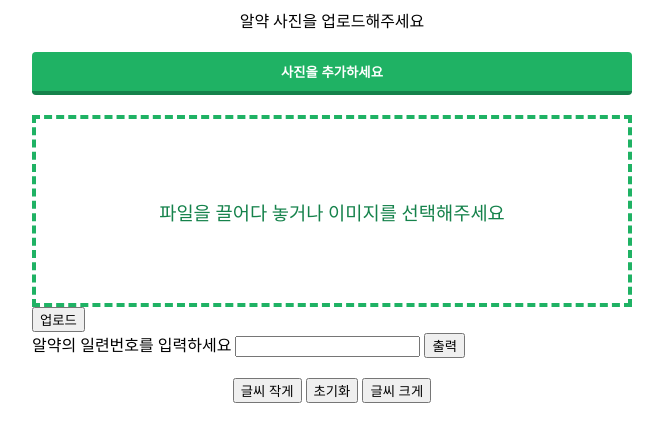
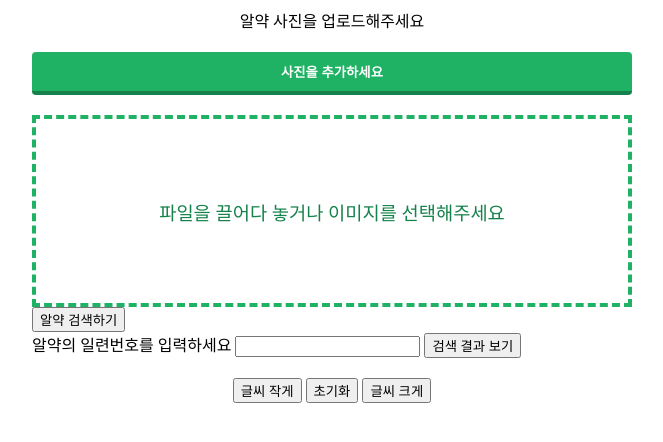
Before and after one commit to rlawuchssha/alyac, a plain HTML site: page search.html in a window 1280 px wide. Shown: the whole page, without its empty margins (308-971 px from the left). Drawn offline with nearby package versions, Linux system fonts and the light colour scheme.

Commit message:
버튼 이름 변경

```diff
--- a/search.html
+++ b/search.html
@@ -49,12 +49,12 @@
                         </button>
                         </div>
                 </div>
-                <input class="font" type='submit' name='sub' value='업로드'/>
+                <input class="font" type='submit' name='sub' value='알약 검색하기'/>
             </form>
             <div class="font">
                 <form action="/output" method="post">
                     알약의 일련번호를 입력하세요 <input type="text" name="serial_number">
-                    <input class="font" type="submit" value="출력">
+                    <input class="font" type="submit" value="검색 결과 보기">
                 </form>
             </div>
 
```
Also changed, not shown: frontend/public/search.html (+2 -2 lines).
